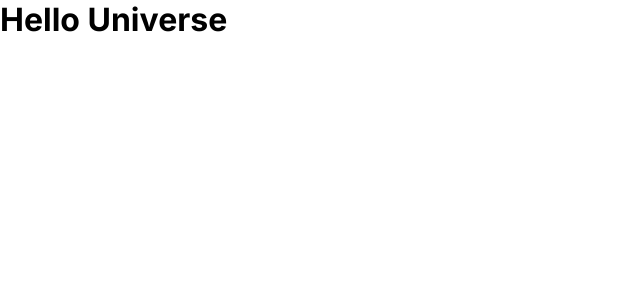
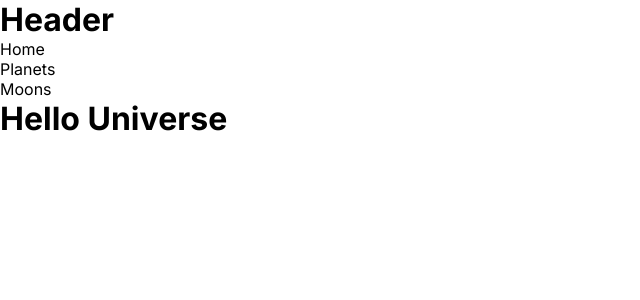
Before and after one commit to franco-ortega/planets-and-moons, a Next.js app: page / in a window 1280 px wide. Shown: the top 300 px of the page, without its empty margins (0-640 px from the left). Built offline with nearby package versions, Linux system fonts and the light colour scheme.

Commit message:
add Header to global layout

```diff
--- a/src/app/layout.js
+++ b/src/app/layout.js
@@ -1,17 +1,21 @@
-import './globals.css'
-import { Inter } from 'next/font/google'
+import Header from '@/components/header/Header';
+import './globals.css';
+import { Inter } from 'next/font/google';
 
-const inter = Inter({ subsets: ['latin'] })
+const inter = Inter({ subsets: ['latin'] });
 
 export const metadata = {
   title: 'Create Next App',
   description: 'Generated by create next app',
-}
+};
 
 export default function RootLayout({ children }) {
   return (
-    <html lang="en">
-      <body className={inter.className}>{children}</body>
+    <html lang='en'>
+      <body className={inter.className}>
+        <Header />
+        {children}
+      </body>
     </html>
-  )
+  );
 }
```
